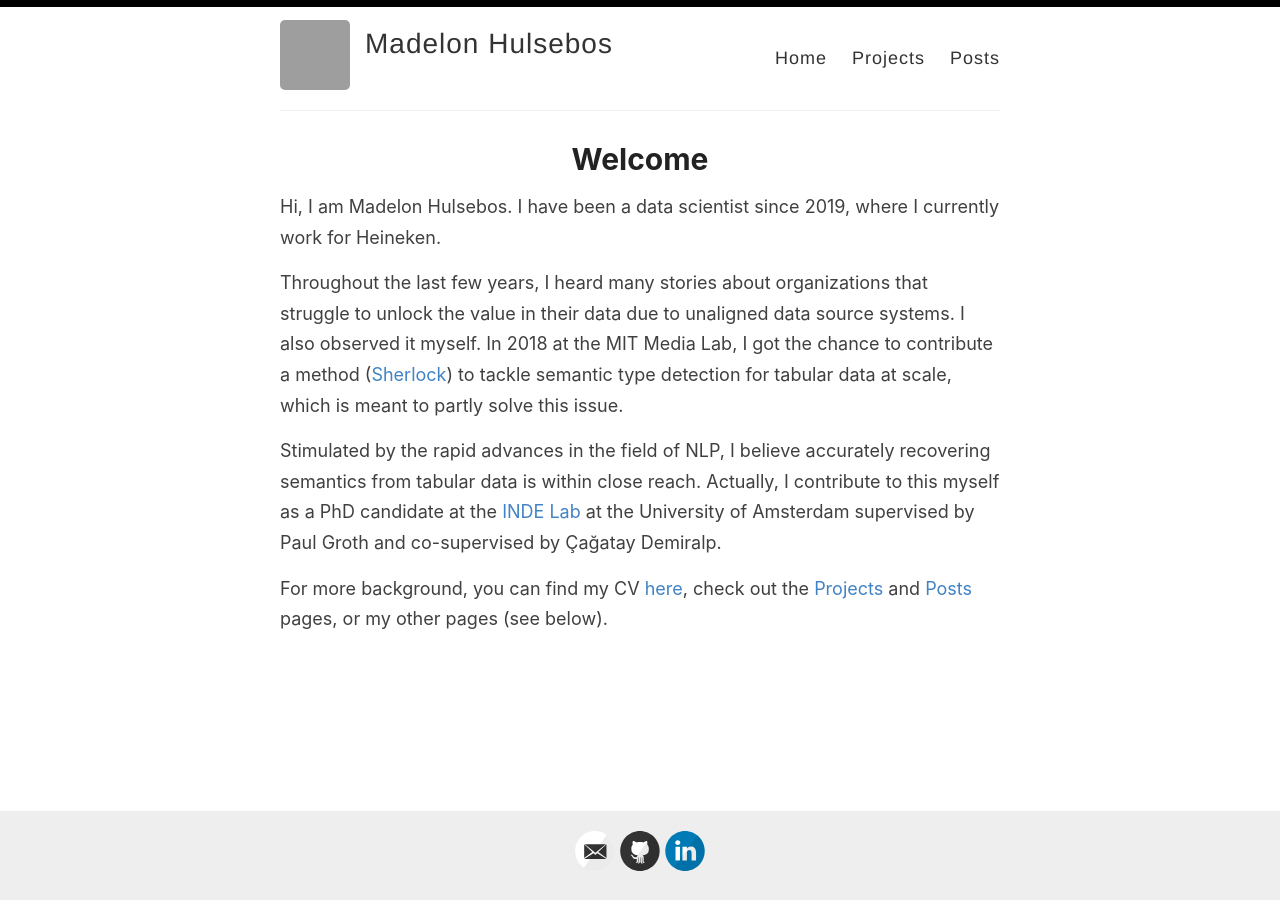
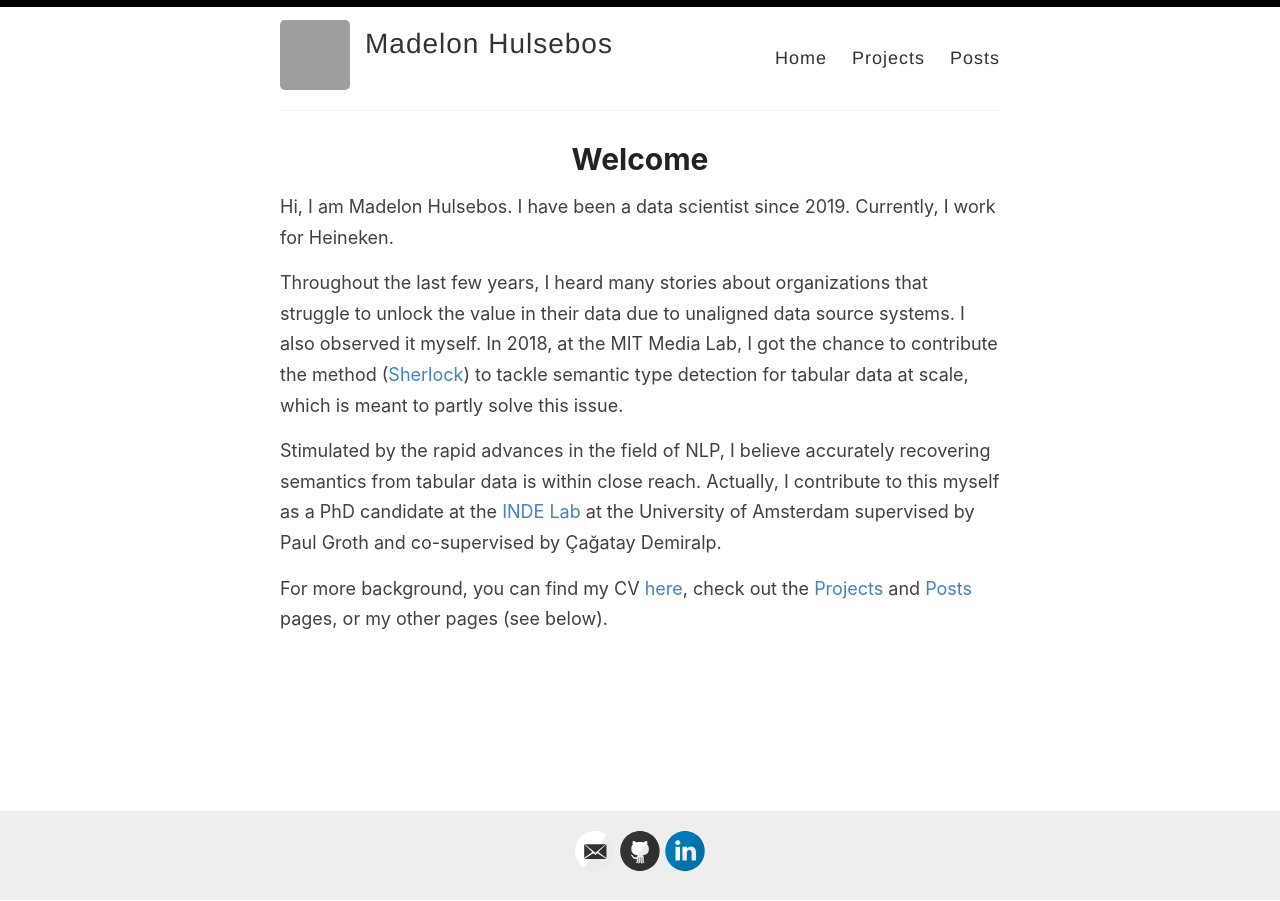
Before and after one commit to madelonhulsebos/madelonhulsebos.github.io, a Jekyll site: the page built from index.html, in a window 1280 px wide. Built offline with Jekyll 4.4.1, drawn with Linux system fonts in a browser that asks for light colours; the list of posts is cut into pages by our own code; grey boxes are pictures that could not be loaded.

Commit message:
Small change home page text

```diff
--- a/index.html
+++ b/index.html
@@ -6,11 +6,11 @@ layout: default
  <h1>Welcome</h1>
  <div>
   <p>
-   Hi, I am Madelon Hulsebos. I have been a data scientist since 2019, where I currently work for Heineken.
+   Hi, I am Madelon Hulsebos. I have been a data scientist since 2019. Currently, I work for Heineken.
   </p>
   <p>
    Throughout the last few years, I heard many stories about organizations that struggle to unlock the value in their data due to unaligned data source systems. I also observed it myself.
-   In 2018 at the MIT Media Lab, I got the chance to contribute a method (<a href="https://arxiv.org/pdf/1905.10688.pdf">Sherlock</a>) to tackle semantic type detection for tabular data at scale, which is meant to partly solve this issue.
+   In 2018, at the MIT Media Lab, I got the chance to contribute the method (<a href="https://arxiv.org/pdf/1905.10688.pdf">Sherlock</a>) to tackle semantic type detection for tabular data at scale, which is meant to partly solve this issue.
   </p>
    Stimulated by the rapid advances in the field of NLP, I believe accurately recovering semantics from tabular data is within close reach.
    Actually, I contribute to this myself as a PhD candidate at the <a href="https://indelab.org/">INDE Lab</a> at the University of Amsterdam supervised by Paul Groth and co-supervised by &#199;a&#x0011F;atay Demiralp.
```
